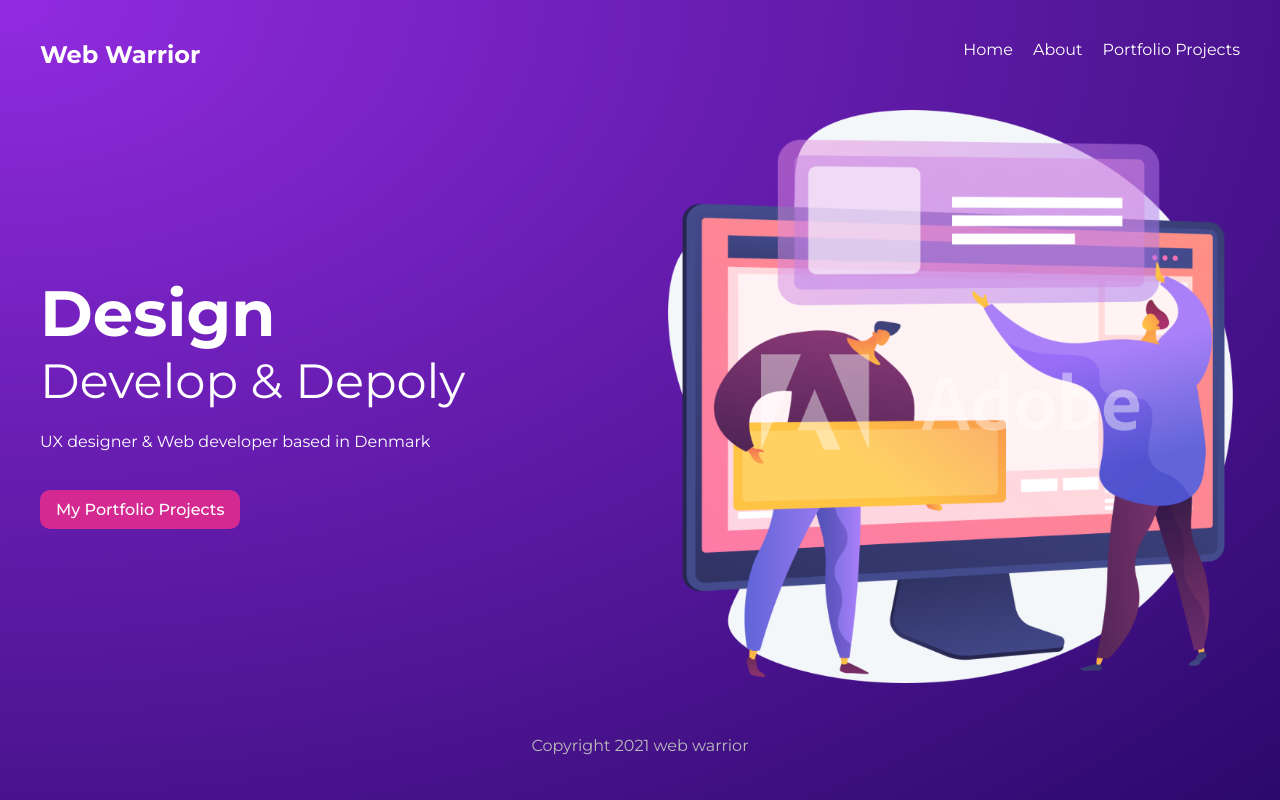
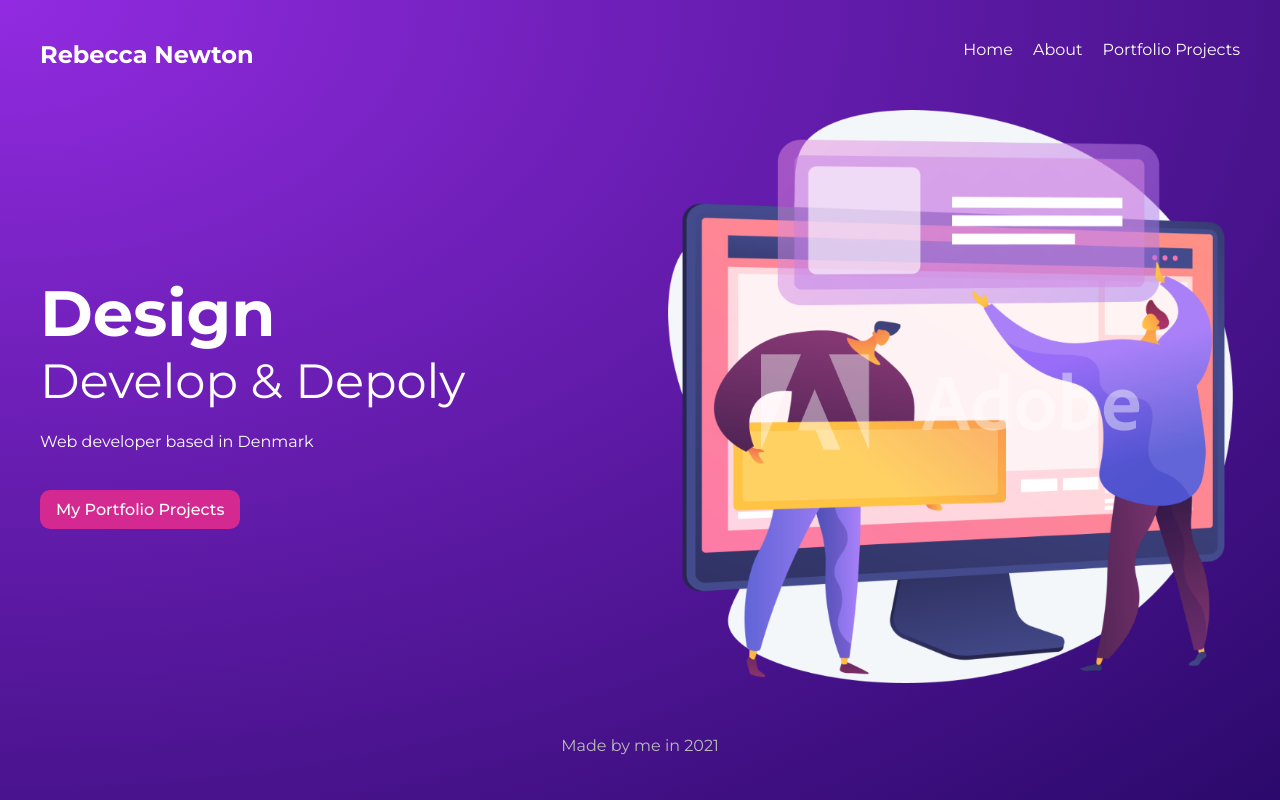
Before and after one commit to iambexnewton/gatsby-website-practice, a Gatsby site: page / in a window 1280 px wide. Built offline with nearby package versions, Linux system fonts and the light colour scheme; Gatsby itself is replaced by a stand-in of ours.

Commit message:
small changes to the copy. Ready to render the markdown data for the individual projects

```diff
--- a/gatsby-config.js
+++ b/gatsby-config.js
@@ -27,9 +27,9 @@ module.exports = {
     },
   ],
   siteMetadata: {
-    title: "Web Warrior",
+    title: "Rebecca Newton",
     description: "web dev portfolio",
-    copyright: "This website is made by me 2021",
+    copyright: "Made by me, 2021",
     contact: "iambexnewton@gmail.com",
   },
 }
--- a/src/components/Layout.js
+++ b/src/components/Layout.js
@@ -8,7 +8,7 @@ export default function Layout({ children }) {
       <Navbar />
       <div className="content">{children}</div>
       <footer>
-        <p>Copyright 2021 web warrior </p>
+        <p>Made by me in 2021</p>
       </footer>
     </div>
   )
--- a/src/pages/index.js
+++ b/src/pages/index.js
@@ -13,7 +13,7 @@ export default function Home({ data }) {
         <div>
           <h2>Design</h2>
           <h3>Develop & Depoly</h3>
-          <p>UX designer & Web developer based in Denmark</p>
+          <p> Web developer based in Denmark</p>
           <Link className={btn} to="/projects/">
             My Portfolio Projects
           </Link>
```
